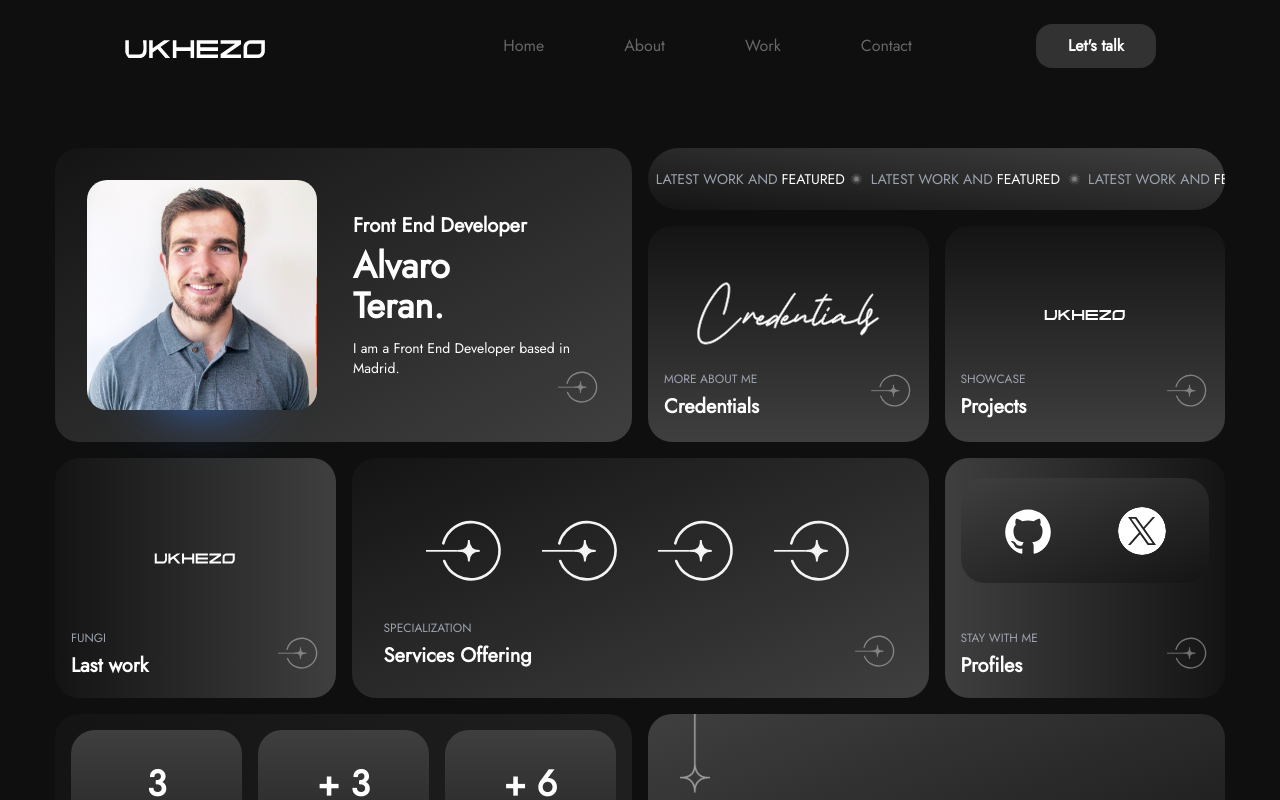
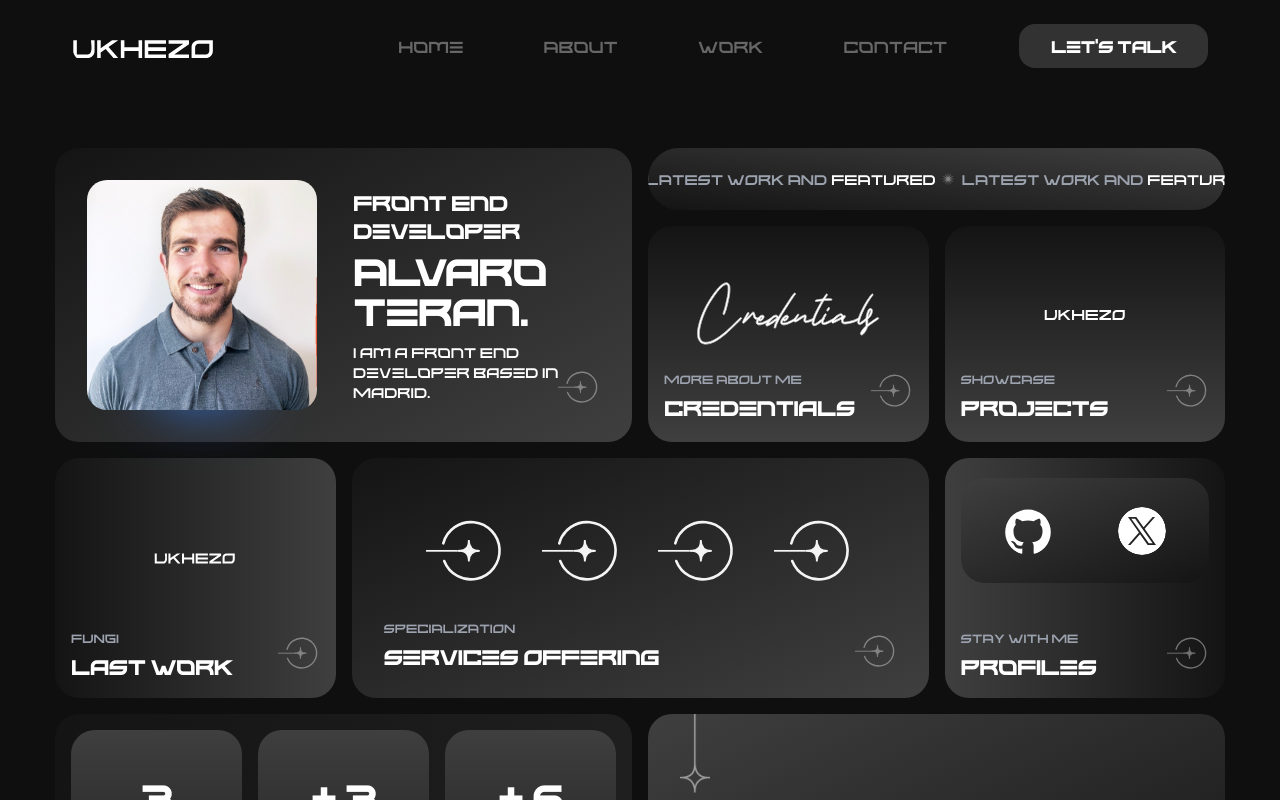
Before and after one commit to 0xukhezo/Ukhezo-web, a Next.js app: page / in a window 1280 px wide. Shown: the top 800 px of the page. Built offline with nearby package versions, Linux system fonts and the light colour scheme.

Commit message:
feat(styles): add Kusanagi font

```diff
--- a/src/pages/_app.tsx
+++ b/src/pages/_app.tsx
@@ -1,8 +1,18 @@
 // Next
 import type { AppProps } from "next/app"
+import local from "next/font/local"
 // Styles
 import "@/styles/globals.css"
 
+const myFont = local({
+  src: "../../public/fonts/Kusanagi.otf",
+  display: "swap",
+})
+
 export default function App({ Component, pageProps }: AppProps) {
-  return <Component {...pageProps} />
+  return (
+    <main className={myFont.className}>
+      <Component {...pageProps} />
+    </main>
+  )
 }
```
Also changed, not shown: public/fonts/Kusanagi.otf (added).
